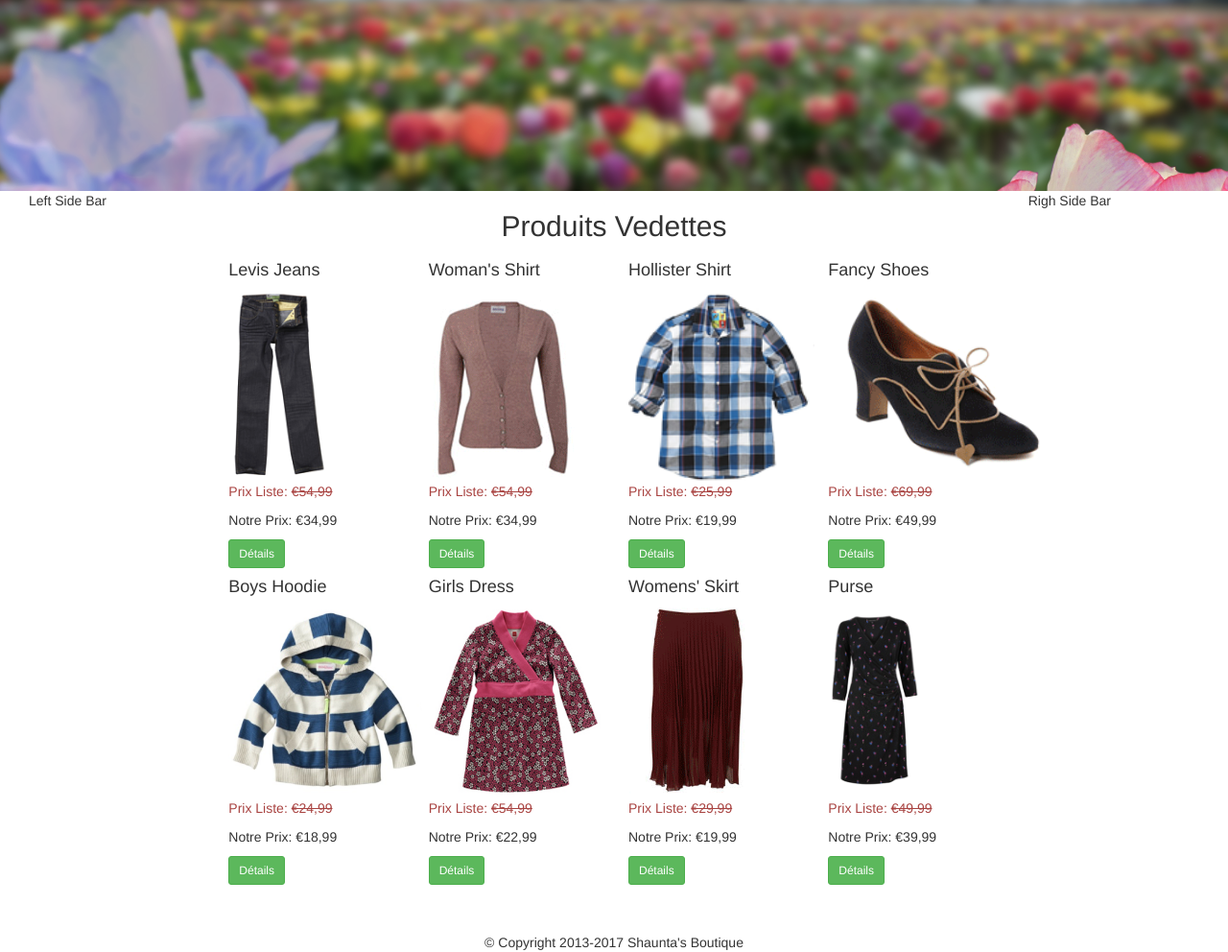
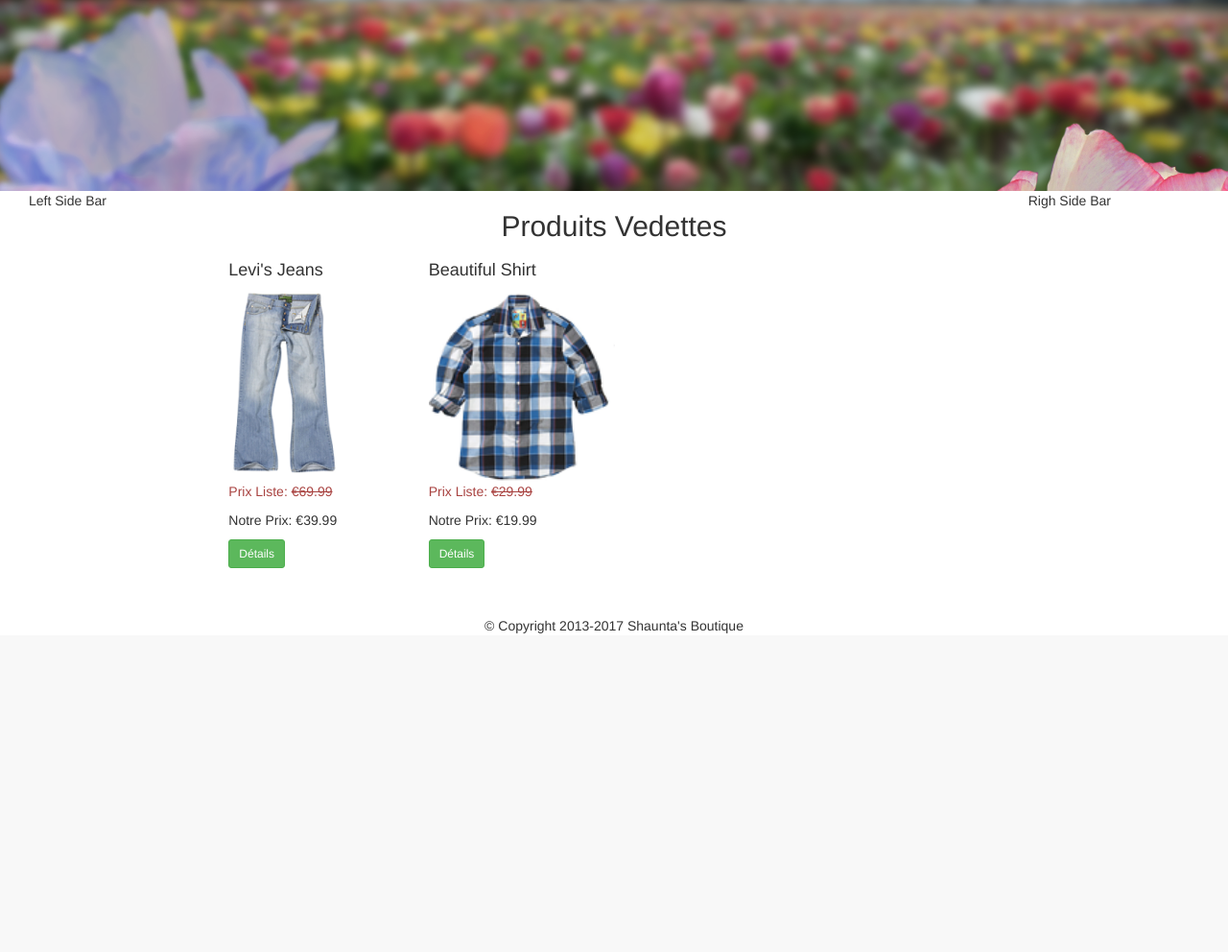
Before and after one commit to jedepaepe/eCommerce, a PHP site: page / in a window 1280 px wide. Shown: the part 451-1443 px from the top of the page at 96% size. After the commit the page ends 1111 px from the top, so only its background shows below. Run offline with PHP 8.4, Linux system fonts and the light colour scheme; data comes from the database, SQL or seed files in the repository.

Commit message:
video 6: Make index.php dynamic : select products in DB

```diff
--- a/index.php
+++ b/index.php
@@ -1,6 +1,12 @@
 <?php
 // Objet : exemple pour le cours Page Web Dynamique
 // Source : Crtis Parham - PHP eCommerce (serie) - https://www.youtube.com/watch?v=xHj9wQYWIQ4&index=1&list=PLFPkAJFH7I0mitTSKDaoxwfLLf-wNNnVS
+?>
+<?php
+$path = filter_input(INPUT_SERVER, "DOCUMENT_ROOT") . "eCommerce/";
+require_once $path . 'core/init.php';
+$sql = "SELECT * FROM products WHERE featured = 1";
+$featured = $db->query($sql);
 ?>
 <!DOCTYPE html>
 <html>
@@ -14,62 +20,15 @@
             <div class="col-md-8">
                 <div class="row">
                     <h2 class="text-center">Produits Vedettes</h2>
+                    <?php while($product = $featured->fetch_assoc()): ?>
                     <div class="col-md-3">
-                        <h4>Levis Jeans</h4>
-                        <img src="images/products/men4.png" alt="Levis Jeans" class="img-thumb"/>
-                        <p class="list-price text-danger">Prix Liste: <s>€54,99</s></p>
-                        <p class="price">Notre Prix: €34,99</p>
+                        <h4><?php echo $product['title'] ?></h4>
+                        <img src="<?php echo $product['image']?>" alt="<?php echo $product['title']?>" class="img-thumb"/>
+                        <p class="list-price text-danger">Prix Liste: <s>€<?php echo $product['list_price']?></s></p>
+                        <p class="price">Notre Prix: €<?php echo $product['price']?></p>
                         <button type="button" class="btn btn-sm btn-success" data-toggle="modal" data-target="#details-1">Détails</button>
                     </div>
-                    <div class="col-md-3">
-                        <h4>Woman's Shirt</h4>
-                        <img src="images/products/women7.png" alt="Women Shirt" class="img-thumb"/>
-                        <p class="list-price text-danger">Prix Liste: <s>€54,99</s></p>
-                        <p class="price">Notre Prix: €34,99</p>
-                        <button type="button" class="btn btn-sm btn-success" data-toggle="modal" data-target="#details-1">Détails</button>
-                    </div>
-                    <div class="col-md-3">
-                        <h4>Hollister Shirt</h4>
-                        <img src="images/products/men1.png" alt="Hollister Shirt" class="img-thumb"/>
-                        <p class="list-price text-danger">Prix Liste: <s>€25,99</s></p>
-                        <p class="price">Notre Prix: €19,99</p>
-                        <button type="button" class="btn btn-sm btn-success" data-toggle="modal" data-target="#details-1">Détails</button>
-                    </div>
-                    <div class="col-md-3">
-                        <h4>Fancy Shoes</h4>
-                        <img src="images/products/women6.png" alt="Fancy Shoes" class="img-thumb"/>
-                        <p class="list-price text-danger">Prix Liste: <s>€69,99</s></p>
-                        <p class="price">Notre Prix: €49,99</p>
-                        <button type="button" class="btn btn-sm btn-success" data-toggle="modal" data-target="#details-1">Détails</button>
-                    </div>
-                    <div class="col-md-3">
-                        <h4>Boys Hoodie</h4>
-                        <img src="images/products/boys1.png" alt="Boys Hoodie" class="img-thumb"/>
-                        <p class="list-price text-danger">Prix Liste: <s>€24,99</s></p>
-                        <p class="price">Notre Prix: €18,99</p>
-                        <button type="button" class="btn btn-sm btn-success" data-toggle="modal" data-target="#details-1">Détails</button>
-                    </div>
-                    <div class="col-md-3">
-                        <h4>Girls Dress</h4>
-                        <img src="images/products/girls3.png" alt="Girls Dress" class="img-thumb"/>
-                        <p class="list-price text-danger">Prix Liste: <s>€54,99</s></p>
-                        <p class="price">Notre Prix: €22,99</p>
-                        <button type="button" class="btn btn-sm btn-success" data-toggle="modal" data-target="#details-1">Détails</button>
-                    </div>
-                    <div class="col-md-3">
-                        <h4>Womens' Skirt</h4>
-                        <img src="images/products/women3.png" alt="Womens' Skirt" class="img-thumb"/>
-                        <p class="list-price text-danger">Prix Liste: <s>€29,99</s></p>
-                        <p class="price">Notre Prix: €19,99</p>
-                        <button type="button" class="btn btn-sm btn-success" data-toggle="modal" data-target="#details-1">Détails</button>
-                    </div>
-                    <div class="col-md-3">
-                        <h4>Purse</h4>
-                        <img src="images/products/women4.png" alt="Purse" class="img-thumb"/>
-                        <p class="list-price text-danger">Prix Liste: <s>€49,99</s></p>
-                        <p class="price">Notre Prix: €39,99</p>
-                        <button type="button" class="btn btn-sm btn-success" data-toggle="modal" data-target="#details-1">Détails</button>
-                    </div>
+                    <?php endwhile; ?>
                 </div>
             </div>
             <?php include_once 'includes/rightbar.php'; ?>
```
Also changed, not shown: dbscripts/ecommerce.sql (+23 -6 lines).
